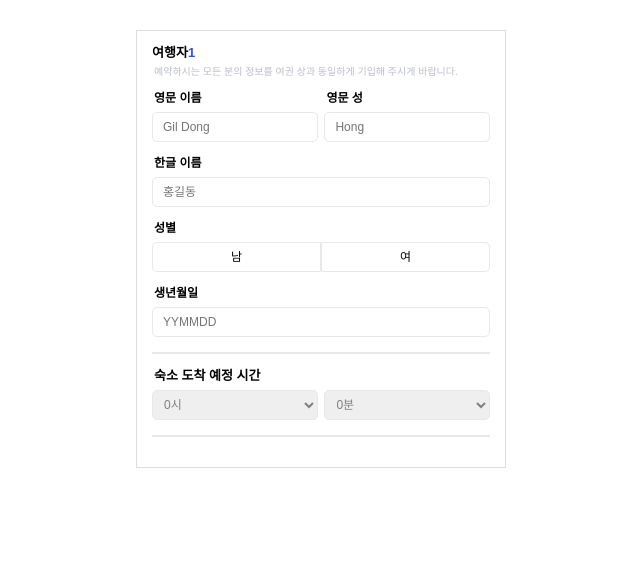
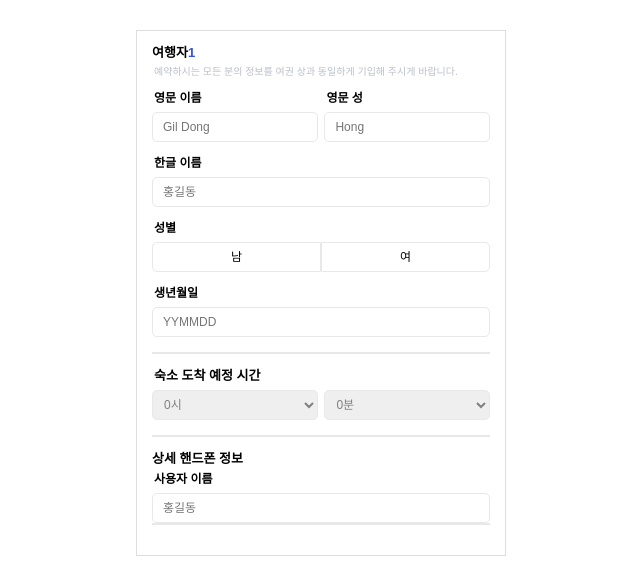
Before and after one commit to haerang94/react-reservation-form, a React (Create React App) app: page / in a window 1280 px wide. Shown: the top 564 px of the page, without its empty margins (319-959 px from the left). Built offline with nearby package versions, Linux system fonts and the light colour scheme; a web font is replaced by a local one.

Commit message:
feat: key 추가 및 contactInfo 컴포넌트 생성

```diff
--- /dev/null
+++ b/src/components/ContactInfo.js
@@ -0,0 +1,54 @@
+import React from "react";
+import styled from "styled-components";
+
+const ContactWrapper = styled.section`
+  width: 100%;
+  margin-bottom: 15px;
+  border-bottom: 2px solid ${(props) => props.theme.color.lightGray};
+  & header {
+    font-weight: bold;
+    font-size: ${(props) => props.theme.size.md};
+    margin-bottom: 8px;
+  }
+`;
+
+const FlexContainer = styled.div`
+  display: flex;
+  width: 100%;
+  justify-content: space-between;
+`;
+
+const PhoneNumber = styled.div`
+  width: 49%;
+  & header {
+    font-weight: bold;
+    font-size: ${(props) => props.theme.size.mmd};
+    margin-bottom: 8px;
+    padding-left: 2px;
+  }
+  & input {
+    padding: 10px;
+    height: 30px;
+    width: 100%;
+    border: 1px solid ${(props) => props.theme.color.lightGray};
+    border-radius: 5px;
+  }
+`;
+
+const Name = styled(PhoneNumber)`
+  width: 100%;
+`;
+
+const ContactInfo = () => {
+  return (
+    <ContactWrapper>
+      <header>상세 핸드폰 정보</header>
+      <Name>
+        <header>사용자 이름</header>
+        <input type="text" placeholder="홍길동" />
+      </Name>
+    </ContactWrapper>
+  );
+};
+
+export default ContactInfo;
--- a/src/components/Time.js
+++ b/src/components/Time.js
@@ -37,14 +37,16 @@ const Time = () => {
           {Array(24)
             .fill(0)
             .map((item, idx) => (
-              <option value={idx}>{`${idx}시`}</option>
+              <option key={`hour-${idx}`} value={idx}>{`${idx}시`}</option>
             ))}
         </select>
         <select name="minute" id="minute">
           {Array(7)
             .fill(0)
             .map((item, idx) => (
-              <option value={idx * 10}>{`${idx * 10}분`}</option>
+              <option key={`minute-${idx}`} value={idx * 10}>{`${
+                idx * 10
+              }분`}</option>
             ))}
         </select>
       </FlexWrapper>
--- /dev/null
+++ b/src/containers/ContactInfoContainer.js
@@ -0,0 +1,7 @@
+import React from "react";
+import ContactInfo from "components/ContactInfo";
+const ContactInfoContainer = () => {
+  return <ContactInfo></ContactInfo>;
+};
+
+export default ContactInfoContainer;
--- a/src/pages/Reservation.js
+++ b/src/pages/Reservation.js
@@ -2,7 +2,7 @@ import React from "react";
 import styled from "styled-components";
 import TravelerContainer from "containers/TravelerContainer";
 import TimeContainer from "containers/TimeContainer";
-
+import ContactInfoContainer from "containers/ContactInfoContainer";
 const ReservationWrapper = styled.section`
   width: 370px;
   min-height: 300px;
@@ -15,6 +15,7 @@ const Reservation = () => {
     <ReservationWrapper>
       <TravelerContainer />
       <TimeContainer />
+      <ContactInfoContainer />
     </ReservationWrapper>
   );
 };
```
